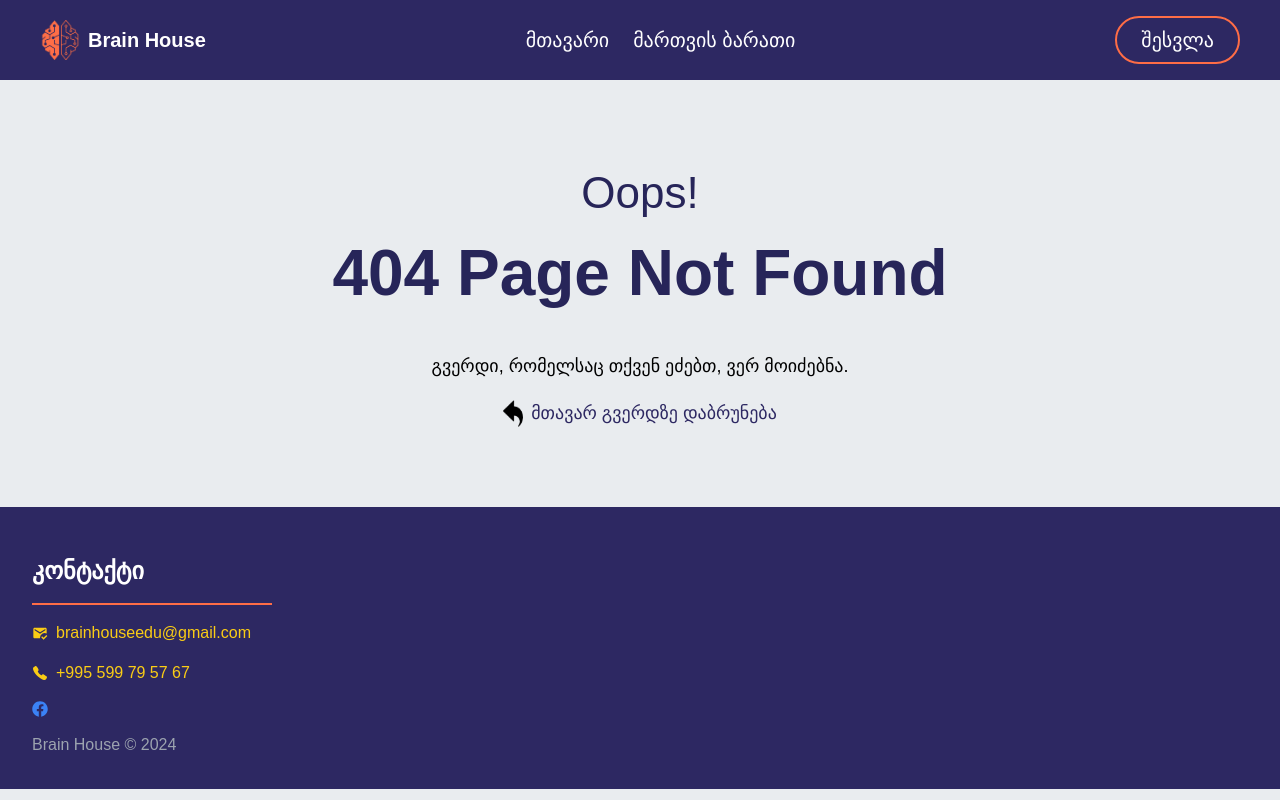
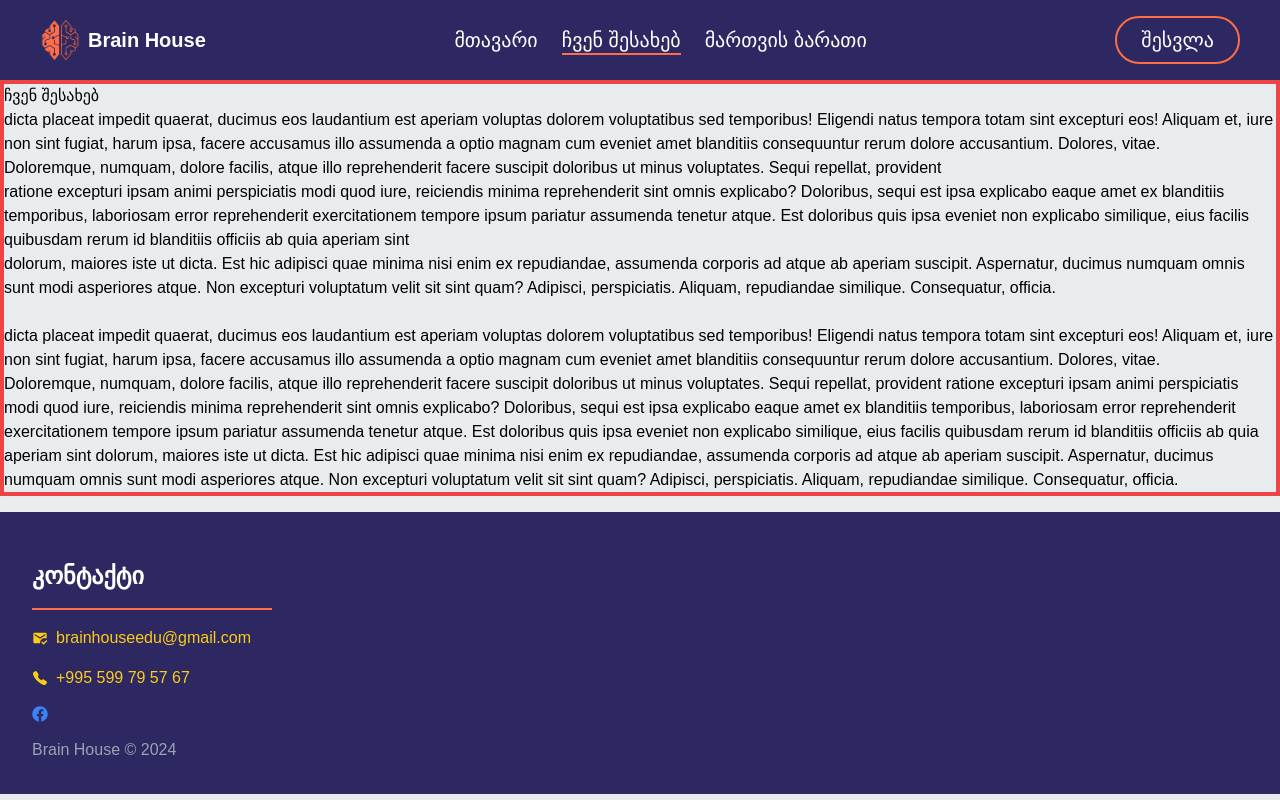
Before and after one commit to imgeorge1/Brain_House, a React (Vite) app in the folder client/: page /about in a window 1280 px wide. Built offline with nearby package versions, Linux system fonts and the light colour scheme.

Commit message:
add about page

```diff
--- a/client/src/App.tsx
+++ b/client/src/App.tsx
@@ -7,6 +7,7 @@ import Register from "./pages/register/Register";
 import Brain from "./assets/brain.png";
 import { ToastContainer } from "react-toastify";
 import "react-toastify/dist/ReactToastify.css";
+import About from "./pages/about/About";
 
 const TicketsLazy = lazy(() => import("./pages/tickets/Tickets"));
 const ExamsLazy = lazy(() => import("./pages/exams/Exams"));
@@ -30,6 +31,7 @@ const App = () => {
       >
         <Routes>
           <Route path="/" element={<Home />} />
+          <Route path="/about" element={<About />} />
           <Route path="/register" element={<Register />} />
           <Route path="/tickets/:id" element={<TicketsLazy />} />
           <Route path="/dashboard" element={<DashboardLazy />} />
--- a/client/src/components/header/Header.tsx
+++ b/client/src/components/header/Header.tsx
@@ -48,7 +48,12 @@ const Header = () => {
             >
               მთავარი
             </NavLink>
-
+            <NavLink
+              to="/about"
+              className="nav-btn nav-link text-white no-underline text-center"
+            >
+              ჩვენ შესახებ
+            </NavLink>
             <NavLink
               to={`/tickets/${categoryId || 21}`}
               className="nav-link text-white text-center"
--- /dev/null
+++ b/client/src/pages/about/About.tsx
@@ -0,0 +1,56 @@
+import React from "react";
+
+function About() {
+  return (
+    <div className="border-4 mt-20 border-red-500">
+      <h1>ჩვენ შესახებ</h1>
+      <p>
+        dicta placeat impedit quaerat, ducimus eos laudantium est aperiam
+        voluptas dolorem voluptatibus sed temporibus! Eligendi natus tempora
+        totam sint excepturi eos! Aliquam et, iure non sint fugiat, harum ipsa,
+        facere accusamus illo assumenda a optio magnam cum eveniet amet
+        blanditiis consequuntur rerum dolore accusantium. Dolores, vitae.
+        <br />
+        Doloremque, numquam, dolore facilis, atque illo reprehenderit facere
+        suscipit doloribus ut minus voluptates. Sequi repellat, provident
+        <br />
+        ratione excepturi ipsam animi perspiciatis modi quod iure, reiciendis
+        minima reprehenderit sint omnis explicabo? Doloribus, sequi est ipsa
+        explicabo eaque amet ex blanditiis temporibus, laboriosam error
+        reprehenderit exercitationem tempore ipsum pariatur assumenda tenetur
+        atque. Est doloribus quis ipsa eveniet non explicabo similique, eius
+        facilis quibusdam rerum id blanditiis officiis ab quia aperiam sint
+        <br />
+        dolorum, maiores iste ut dicta. Est hic adipisci quae minima nisi enim
+        ex repudiandae, assumenda corporis ad atque ab aperiam suscipit.
+        Aspernatur, ducimus numquam omnis sunt modi asperiores atque. Non
+        excepturi voluptatum velit sit sint quam? Adipisci, perspiciatis.
+        Aliquam, repudiandae similique. Consequatur, officia.
+      </p>
+      <br />
+      <p>
+        dicta placeat impedit quaerat, ducimus eos laudantium est aperiam
+        voluptas dolorem voluptatibus sed temporibus! Eligendi natus tempora
+        totam sint excepturi eos! Aliquam et, iure non sint fugiat, harum ipsa,
+        facere accusamus illo assumenda a optio magnam cum eveniet amet
+        blanditiis consequuntur rerum dolore accusantium. Dolores, vitae.
+        <br />
+        Doloremque, numquam, dolore facilis, atque illo reprehenderit facere
+        suscipit doloribus ut minus voluptates. Sequi repellat, provident
+        ratione excepturi ipsam animi perspiciatis modi quod iure, reiciendis
+        minima reprehenderit sint omnis explicabo? Doloribus, sequi est ipsa
+        explicabo eaque amet ex blanditiis temporibus, laboriosam error
+        reprehenderit exercitationem tempore ipsum pariatur assumenda tenetur
+        atque. Est doloribus quis ipsa eveniet non explicabo similique, eius
+        facilis quibusdam rerum id blanditiis officiis ab quia aperiam sint
+        dolorum, maiores iste ut dicta. Est hic adipisci quae minima nisi enim
+        ex repudiandae, assumenda corporis ad atque ab aperiam suscipit.
+        Aspernatur, ducimus numquam omnis sunt modi asperiores atque. Non
+        excepturi voluptatum velit sit sint quam? Adipisci, perspiciatis.
+        Aliquam, repudiandae similique. Consequatur, officia.
+      </p>
+    </div>
+  );
+}
+
+export default About;
```
